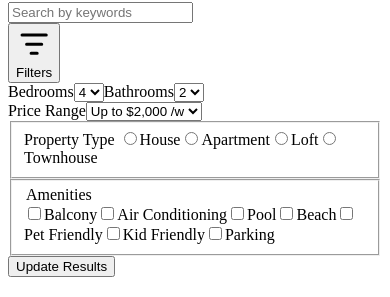
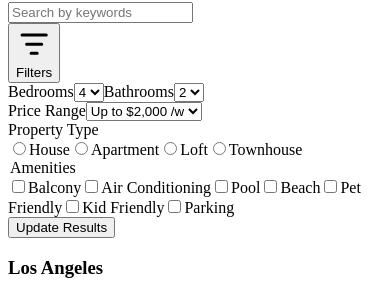
Before and after one commit to borenho/workcation, a Nuxt app: page / in a window 390 px wide. Both pictures are taken after a click on the button "Filters". Shown: the part 474-771 px from the top of the page. Built offline with nearby package versions, Linux system fonts and the light colour scheme.

Commit message:
Make property types responsive to a size bigger than sm

```diff
--- a/components/SearchFilters.vue
+++ b/components/SearchFilters.vue
@@ -69,11 +69,12 @@
           </label>
         </div>
       </div>
-      <fieldset class="px-4 py-4 border-t border-gray-900">
+      <div class="px-4 py-4 border-t border-gray-900">
         <span class="block text-sm font-semibold text-gray-500">
           Property Type
         </span>
-        <label class="mt-3 flex items-center">
+        <div class="sm:flex sm:-mx-2">
+          <label class="mt-3 sm:w-1/4 sm:px-2 flex items-center">
             <input
               type="radio"
               class="form-radio h-5 w-5 text-indigo-500"
@@ -82,7 +83,7 @@
             />
             <span class="ml-2 text-white">House</span>
           </label>
-        <label class="mt-3 flex items-center">
+          <label class="mt-3 sm:w-1/4 sm:px-2 flex items-center">
             <input
               type="radio"
               class="form-radio h-5 w-5 text-indigo-500"
@@ -91,7 +92,7 @@
             />
             <span class="ml-2 text-white">Apartment</span>
           </label>
-        <label class="mt-3 flex items-center">
+          <label class="mt-3 sm:w-1/4 sm:px-2 flex items-center">
             <input
               type="radio"
               class="form-radio h-5 w-5 text-indigo-500"
@@ -100,7 +101,7 @@
             />
             <span class="ml-2 text-white">Loft</span>
           </label>
-        <label class="mt-3 flex items-center">
+          <label class="mt-3 sm:w-1/4 sm:px-2 flex items-center">
             <input
               type="radio"
               class="form-radio h-5 w-5 text-indigo-500"
@@ -109,8 +110,9 @@
             />
             <span class="ml-2 text-white">Townhouse</span>
           </label>
-      </fieldset>
-      <fieldset class="px-4 py-4 border-t border-gray-900">
+        </div>
+      </div>
+      <div class="px-4 py-4 border-t border-gray-900">
         <span>
           <legend class="block text-sm font-semibold text-gray-500">
             Amenities
@@ -172,7 +174,7 @@
           />
           <span class="ml-2 text-white">Parking</span>
         </label>
-      </fieldset>
+      </div>
       <div class="bg-gray-900 px-4 py-4">
         <button
           class="block w-full bg-indigo-500 hover:bg-indigo-400 font-semibold text-white px-4 py-2
```
Lines whose indentation alone changed are shown as unchanged.
